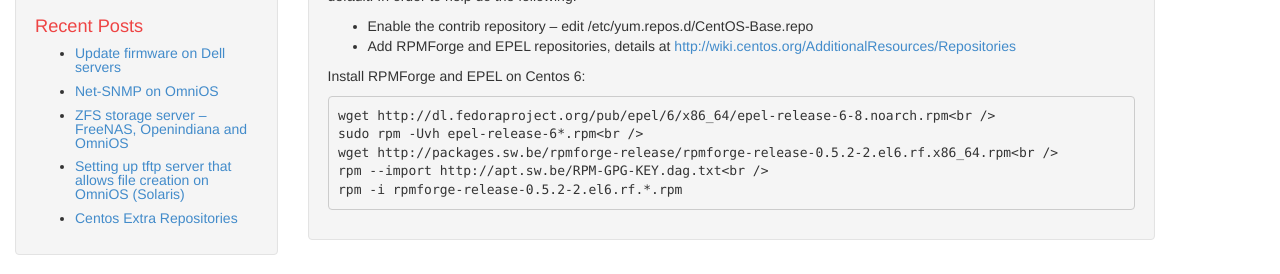
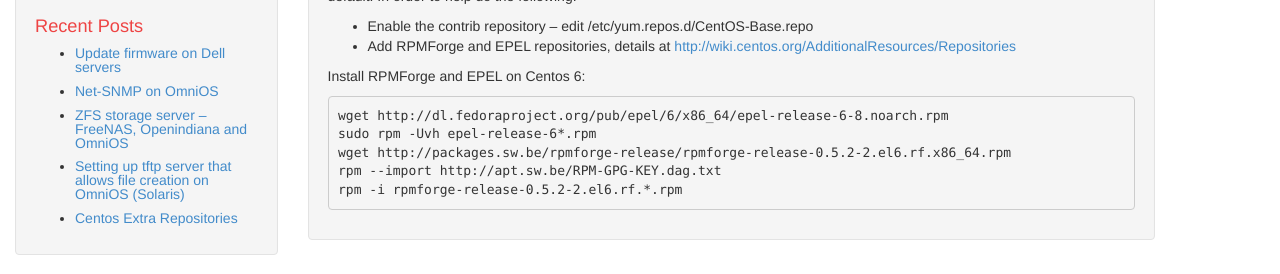
Before and after one commit to njwedwards/itn, a Jekyll site: the page built from _posts/2013-05-14-centos-extra-repositories.md, in a window 1280 px wide. Shown: the part 164-438 px from the top of the page. Built offline with Jekyll 4.4.1, drawn with Linux system fonts in a browser that asks for light colours; Markdown is read by kramdown in place of the engine named in the settings.

````diff
--- a/_posts/2013-05-14-centos-extra-repositories.md
+++ b/_posts/2013-05-14-centos-extra-repositories.md
@@ -15,10 +15,10 @@ I use Centos a lot however it always seem to be missing the packages I need, unl
 Install RPMForge and EPEL on Centos 6:
 
 ```
-wget http://dl.fedoraproject.org/pub/epel/6/x86_64/epel-release-6-8.noarch.rpm<br />
-sudo rpm -Uvh epel-release-6*.rpm<br />
-wget http://packages.sw.be/rpmforge-release/rpmforge-release-0.5.2-2.el6.rf.x86_64.rpm<br />
-rpm --import http://apt.sw.be/RPM-GPG-KEY.dag.txt<br />
+wget http://dl.fedoraproject.org/pub/epel/6/x86_64/epel-release-6-8.noarch.rpm
+sudo rpm -Uvh epel-release-6*.rpm
+wget http://packages.sw.be/rpmforge-release/rpmforge-release-0.5.2-2.el6.rf.x86_64.rpm
+rpm --import http://apt.sw.be/RPM-GPG-KEY.dag.txt
 rpm -i rpmforge-release-0.5.2-2.el6.rf.*.rpm
 ```
 
````
